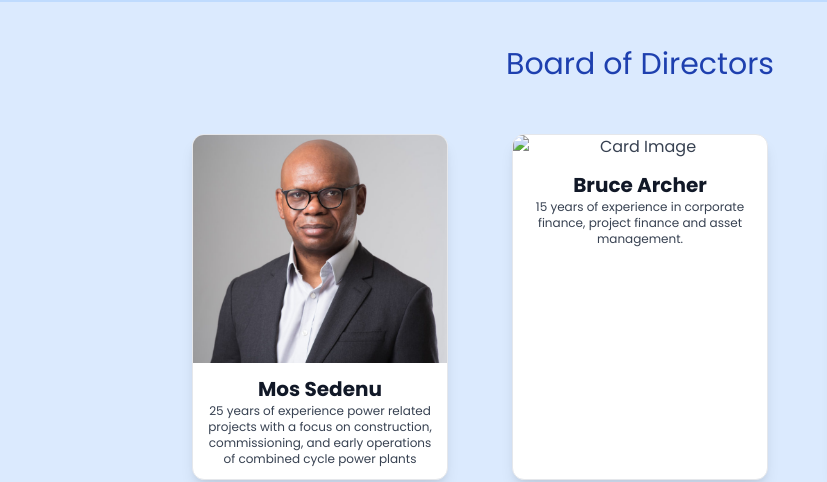
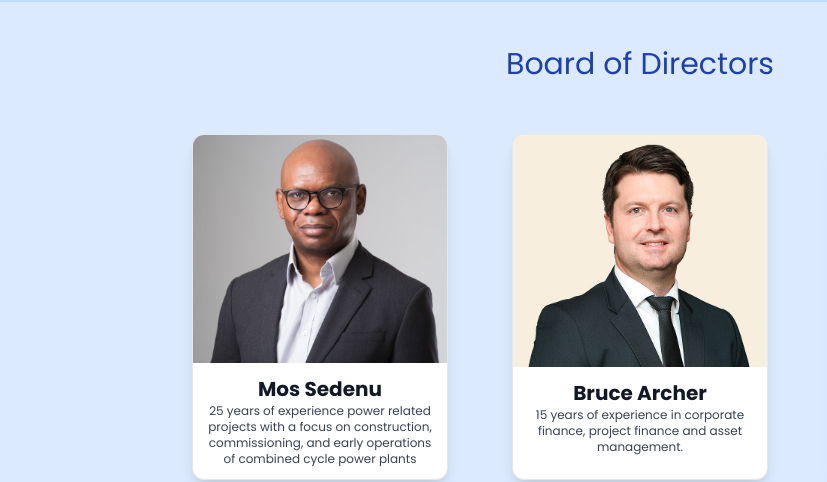
Before and after one commit to rayroms/del-demo, a plain HTML site: page index.html in a window 1280 px wide. Shown: the part 3220-3702 px from the top of the page, 0-827 px from the left. Drawn offline with nearby package versions, Linux system fonts and the light colour scheme.

Commit message:
Update index.html

```diff
--- a/index.html
+++ b/index.html
@@ -320,7 +320,7 @@
 
                 <!-- Card 2 -->
                 <a href="https://harith.africa/people/bruce-archer/" class="m-5 w-64 h-85 bg-white border border-gray-200 rounded-xl shadow-lg overflow-hidden transition-transform duration-300 hover:scale-105 hover:shadow-2xl">
-                    <img src="/del-demo/assets/bruce-1.jpg" alt="Card Image" class="w-full h-300 object-cover">
+                    <img src="/del-demo/assets/bruce-1.png" alt="Card Image" class="w-full h-300 object-cover">
                     <div class="flex flex-col justify-center items-center p-3">
                         <h5 class="text-xl font-bold text-gray-900"> Bruce Archer</h5>
                         <p class="text-gray-700 text-center text-xs">  15 years of experience in corporate finance, project finance and asset management.</p>
```
